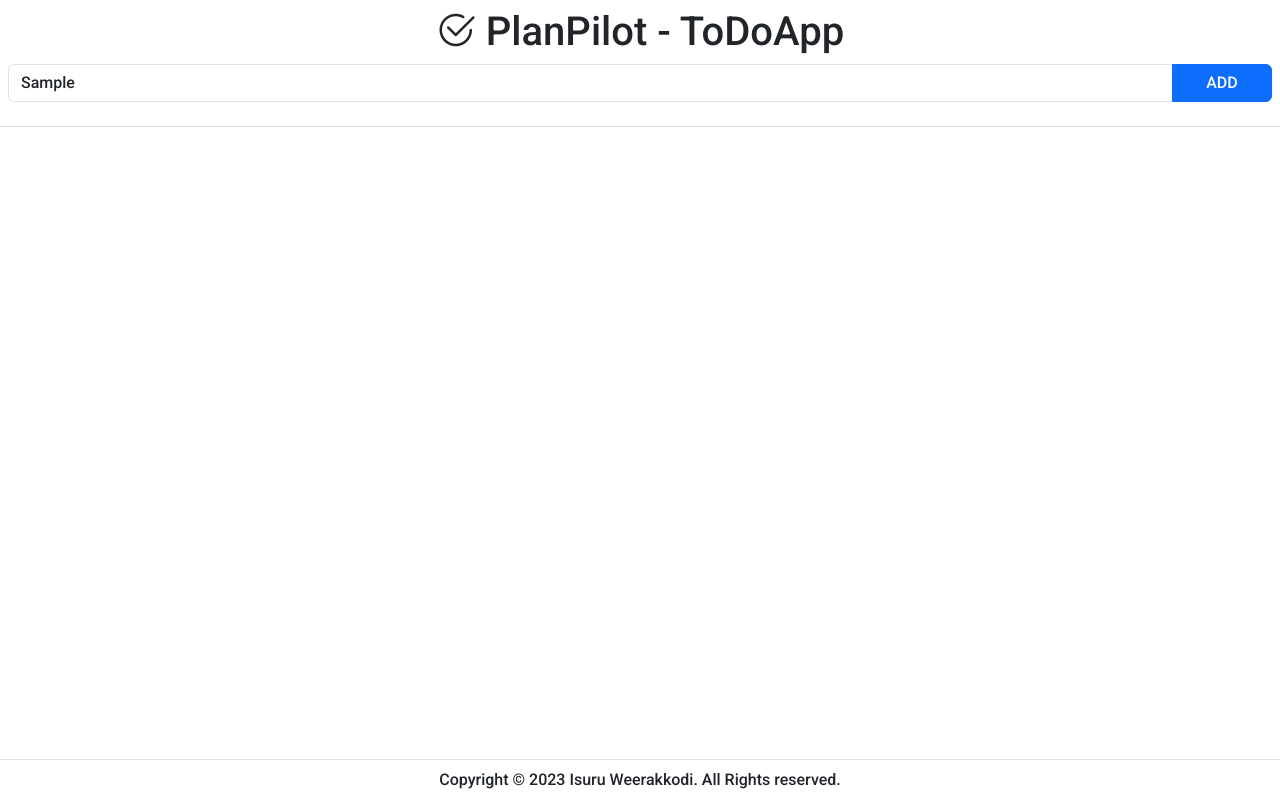
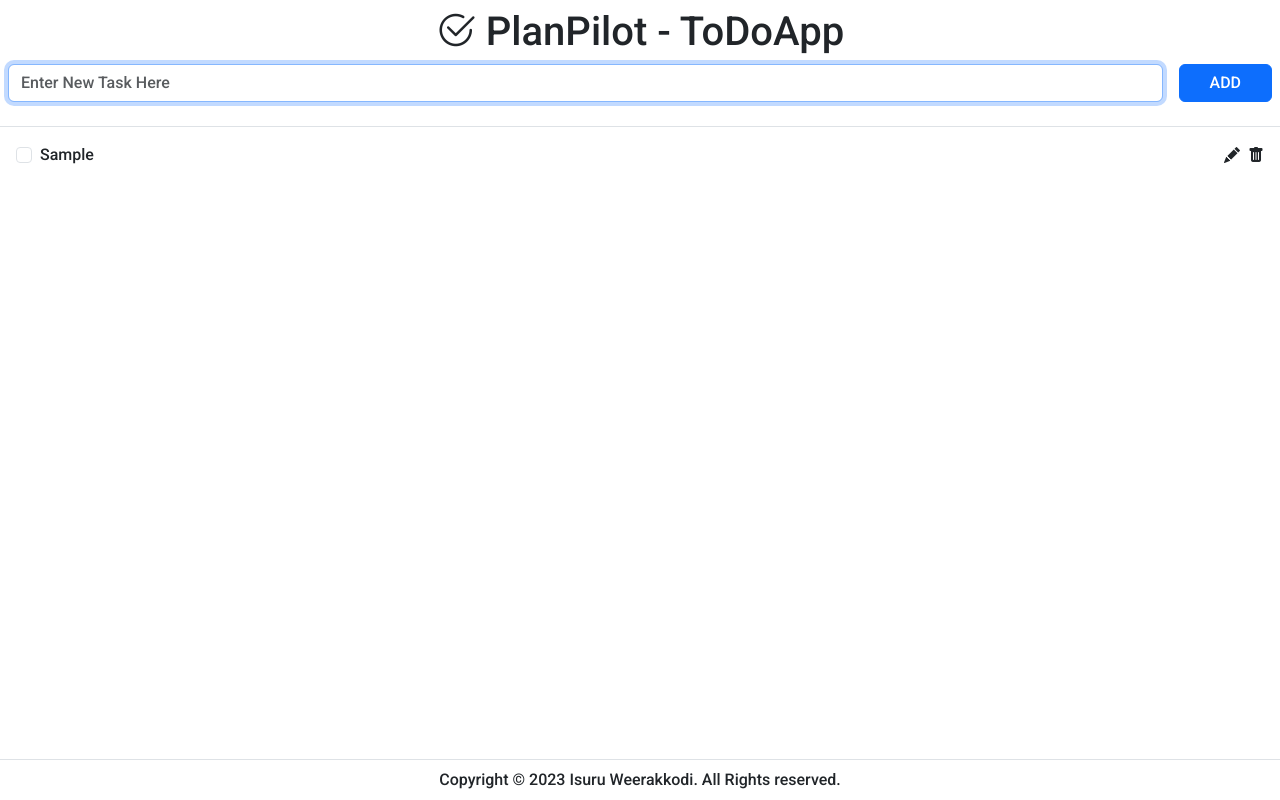
Before and after one commit to IsuruWeerakkodi/PlanPilot-ToDoApp, a plain HTML site: page index.html in a window 1280 px wide. Both pictures are taken after typing "Sample" into the empty fields and a click on the button "ADD". Drawn offline with nearby package versions, Linux system fonts and the light colour scheme.

Commit message:
finalize eventListeners

```diff
--- a/index.html
+++ b/index.html
@@ -16,7 +16,7 @@
     <link rel="stylesheet" href="https://cdn.jsdelivr.net/npm/bootstrap-icons@1.11.1/font/bootstrap-icons.css">
     <!-- App Styles -->
     <link rel="stylesheet" href="css/style.css">
-    <link rel="stylesheet" href="js/main.js">
+    <Script defer src="js/main.js"></Script>
 </head>
 <body>
     <header class="border-bottom p-2">
@@ -24,7 +24,7 @@
             <i class="bi bi-check2-circle"></i>
             PlanPilot - ToDoApp
         </h1>
-        <div class="input-group mb-3">
+        <div class="d-flex flex-row gap-3 mb-3">
             <input id="txt-input" type="text" class="form-control" placeholder="Enter New Task Here" aria-label="Sizing example input" aria-describedby="inputGroup-sizing-default">
             <button id="btn-add" type="button " class="btn btn-primary">ADD</button>
         </div>
--- a/js/main.js
+++ b/js/main.js
@@ -1,4 +1,9 @@
+function initializeToolTips(){
+    const tooltipTriggerList = document.querySelectorAll('[data-bs-toggle="tooltip"]')
+    const tooltipList = [...tooltipTriggerList].map(tooltipTriggerEl => new bootstrap.Tooltip(tooltipTriggerEl));
+}
 
+initializeToolTips();
 
 const btnAddElm = document.querySelector('#btn-add');
 const txtInputElm = document.querySelector('#txt-input');
@@ -25,6 +30,15 @@ class TaskItem {
         this.checked = checked;
         this.description = description;
         this.#liElm= this.addItemTolist();
+        this.#liElm.querySelector(".delete").addEventListener('click', ()=>{
+            this.#liElm.remove();
+        });
+        this.#liElm.querySelector(".edit").addEventListener('click', ()=>{
+            txtTaskElm.value = this.description;
+            btnAddElm.innerText = "UPDATE";
+            txtTaskElm.focus();
+            selectedTask = this;
+        });
     }
 
     addItemTolist(){
@@ -33,16 +47,20 @@ class TaskItem {
         liElm.className = 'd-flex flex-row justify-content-between p-2 align-items-center px-2 py-2';
         liElm.innerHTML = `
         <div class="form-check">
-            <input class="form-check-input" type="checkbox" value="" id="flexCheckDefault">
-            <label class="form-check-label" for="flexCheckDefault">
-            Description
+            <input ${this.checked ? 'checked' : ''}
+            class="form-check-input" type="checkbox" value="" id="chk-${this.id}">
+            <label class="form-check-label" for="chk-${this.id}">
+            ${this.description}
         </label>
         </div>
         <div class="d-flex gap-2 ">
-            <i class="bi bi-pencil-fill"></i>
-            <i class="bi bi-trash-fill"></i>
+            <i class="edit bi bi-pencil-fill"></i>
+            <i class="delete bi bi-trash-fill"></i>
         </div>
         `;
+        ulElm.prepend(liElm);
+        initializeToolTips();
+        return liElm;
     }
 }
 
@@ -54,12 +72,16 @@ btnAddElm.addEventListener('click', ()=> {
             selectedTask=null;
             btnAddElm.innerText = "ADD";
         }else {
+            console.log("worrrrrrrrrrrrrrking")
             new TaskItem(lastTaskId, text);
         }
-        txtTaskElm.value = '';
-        txtTaskElm.focus();
+        txtInputElm.value = '';
+        txtInputElm.focus();
     }else{
         txtInputElm.focus();
         txtInputElm.select();
     }
 });
+txtInputElm.addEventListener('keypress', (e)=>{
+    if (e.key === "Enter") btnAddElm.click();
+});
```
Also changed, not shown: 1 other file.
